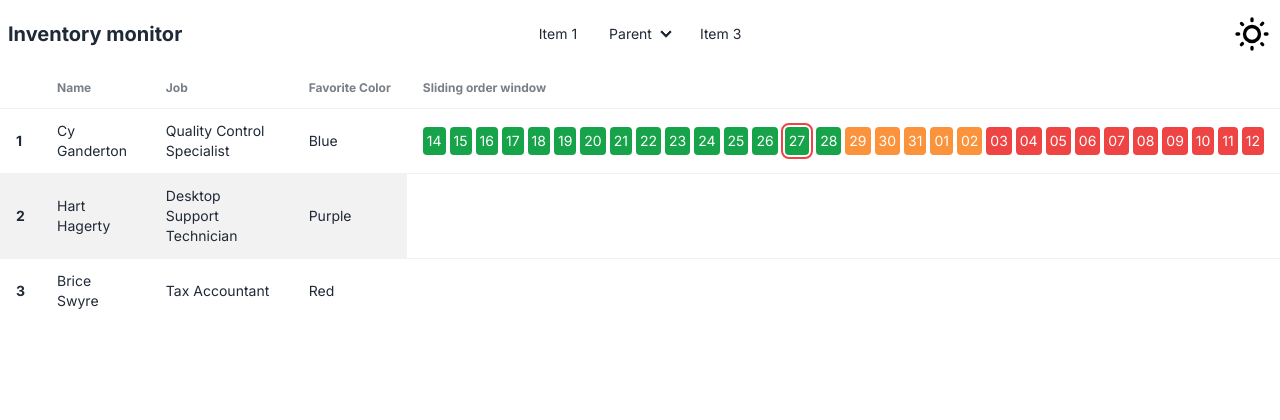
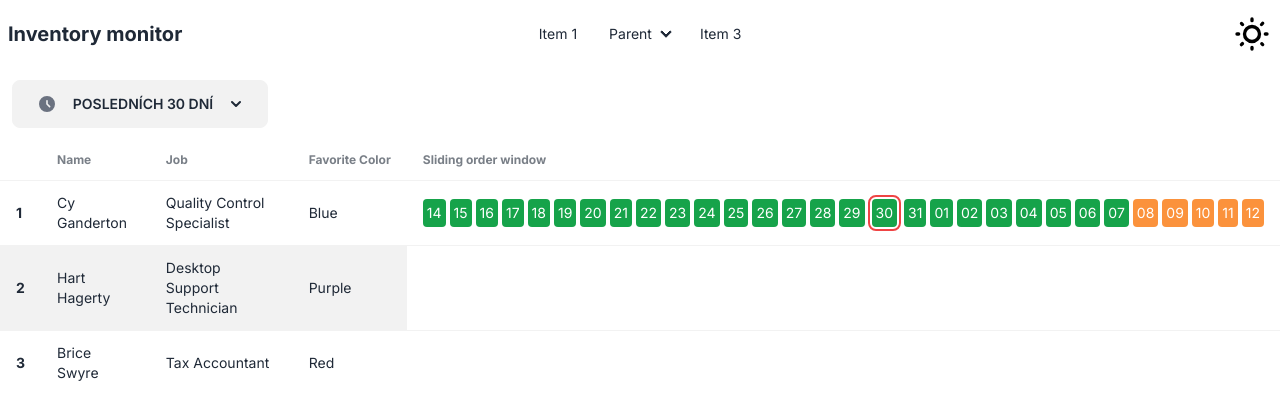
Before and after one commit to dp9898cz/order-stock-monitor, a Next.js app in the folder frontend/: page / in a window 1280 px wide. Shown: the top 420 px of the page. Built offline with nearby package versions, Linux system fonts and the light colour scheme.

Commit message:
dropdown timespan, filters arch

```diff
--- /dev/null
+++ b/frontend/app/DropdownRadio.tsx
@@ -0,0 +1,60 @@
+"use client";
+import React from "react";
+import { useFilters } from "./FiltersContext";
+
+const DropdownRadio = () => {
+    const { filters, setFilters } = useFilters();
+
+    const changeState = (newTimeSpan: number) => {
+        setFilters((prev) => {
+            return { ...prev, timespanDays: newTimeSpan };
+        });
+        try {
+            (document.activeElement as HTMLElement).blur();
+        } catch (error) {}
+    };
+
+    return (
+        <>
+            <div className="dropdown dropdown-bottom">
+                <label tabIndex={0} className="btn m-1 w-64">
+                    <svg
+                        className="w-4 h-4 text-gray-500 dark:text-gray-400 mr-2.5"
+                        aria-hidden="true"
+                        xmlns="http://www.w3.org/2000/svg"
+                        fill="currentColor"
+                        viewBox="0 0 20 20"
+                    >
+                        <path d="M10 0a10 10 0 1 0 10 10A10.011 10.011 0 0 0 10 0Zm3.982 13.982a1 1 0 0 1-1.414 0l-3.274-3.274A1.012 1.012 0 0 1 9 10V6a1 1 0 0 1 2 0v3.586l2.982 2.982a1 1 0 0 1 0 1.414Z" />
+                    </svg>
+                    Posledních {filters.timespanDays} dní
+                    <svg className="w-2.5 h-2.5 ml-2.5" aria-hidden="true" xmlns="http://www.w3.org/2000/svg" fill="none" viewBox="0 0 10 6">
+                        <path stroke="currentColor" strokeLinecap="round" strokeLinejoin="round" strokeWidth="2" d="m1 1 4 4 4-4" />
+                    </svg>
+                </label>
+                <ul tabIndex={0} className="dropdown-content z-[1] menu p-2 shadow bg-base-100 rounded-box w-full">
+                    <li onClick={() => changeState(7)}>
+                        <a>
+                            <input type="radio" name="radio-7" className="radio" checked={filters.timespanDays === 7} onChange={() => {}} />
+                            Posledních 7 dní
+                        </a>
+                    </li>
+                    <li onClick={() => changeState(14)}>
+                        <a>
+                            <input type="radio" name="radio-14" className="radio" checked={filters.timespanDays === 14} onChange={() => {}} />
+                            Posledních 14 dní
+                        </a>
+                    </li>
+                    <li onClick={() => changeState(30)}>
+                        <a>
+                            <input type="radio" name="radio-30" className="radio" checked={filters.timespanDays === 30} onChange={() => {}} />
+                            Posledních 30 dní
+                        </a>
+                    </li>
+                </ul>
+            </div>
+        </>
+    );
+};
+
+export default DropdownRadio;
--- /dev/null
+++ b/frontend/app/FilterRow.tsx
@@ -0,0 +1,12 @@
+import React from "react";
+import DropdownRadio from "./DropdownRadio";
+
+const FilterRow = () => {
+    return (
+        <div className="w-full p-2">
+            <DropdownRadio />
+        </div>
+    );
+};
+
+export default FilterRow;
--- /dev/null
+++ b/frontend/app/FiltersContext.tsx
@@ -0,0 +1,26 @@
+"use client";
+import React, { createContext, useState, useContext, ReactNode } from "react";
+
+interface FilterContextType {
+    filters: Filters;
+    setFilters: React.Dispatch<React.SetStateAction<Filters>>;
+}
+
+const FilterContext = createContext<FilterContextType | undefined>(undefined);
+
+export const FilterProvider: React.FC<{ children: ReactNode }> = ({ children }) => {
+    // setting default filters values
+    const [filters, setFilters] = useState<Filters>({
+        timespanDays: 30,
+    });
+
+    return <FilterContext.Provider value={{ filters, setFilters }}>{children}</FilterContext.Provider>;
+};
+
+export const useFilters = (): FilterContextType => {
+    const context = useContext(FilterContext);
+    if (context === undefined) {
+        throw new Error("useFilters must be used within a FilterProvider");
+    }
+    return context;
+};
--- a/frontend/app/OrderTableCell.tsx
+++ b/frontend/app/OrderTableCell.tsx
@@ -1,8 +1,8 @@
 import React from "react";
 
 const sampleProduct = {
-    daysToRunOut: 20,
-    orderToStockDelay: 7,
+    daysToRunOut: 30,
+    orderToStockDelay: 14,
 };
 
 const WINDOW_LENGTH: number = 30;
@@ -24,7 +24,8 @@ const OrderTableCell = () => {
     };
 
     const generateOutline = (index: number, daysToRunOut: number, orderToStockDelay: number): string => {
-        if (index === daysToRunOut - orderToStockDelay) return "outline outline-2 outline-red-500 outline-offset-2 mx-[3px]";
+        if (index === daysToRunOut - orderToStockDelay || (index === 0 && daysToRunOut - orderToStockDelay < 0))
+            return "outline outline-2 outline-red-500 outline-offset-2 mx-[3px]";
         return "";
     };
 
--- a/frontend/app/page.tsx
+++ b/frontend/app/page.tsx
@@ -1,13 +1,16 @@
 import AppBar from "./AppBar";
+import FilterRow from "./FilterRow";
+import { FilterProvider } from "./FiltersContext";
 import ProductTable from "./ProductTable";
 
 export default function Home() {
     return (
-        <>
+        <FilterProvider>
             <AppBar />
             <main className="bg-base-100 text-base-content">
+                <FilterRow />
                 <ProductTable />
             </main>
-        </>
+        </FilterProvider>
     );
 }
--- /dev/null
+++ b/frontend/app/types.ts
@@ -0,0 +1,3 @@
+type Filters = {
+    timespanDays: number
+}
```
